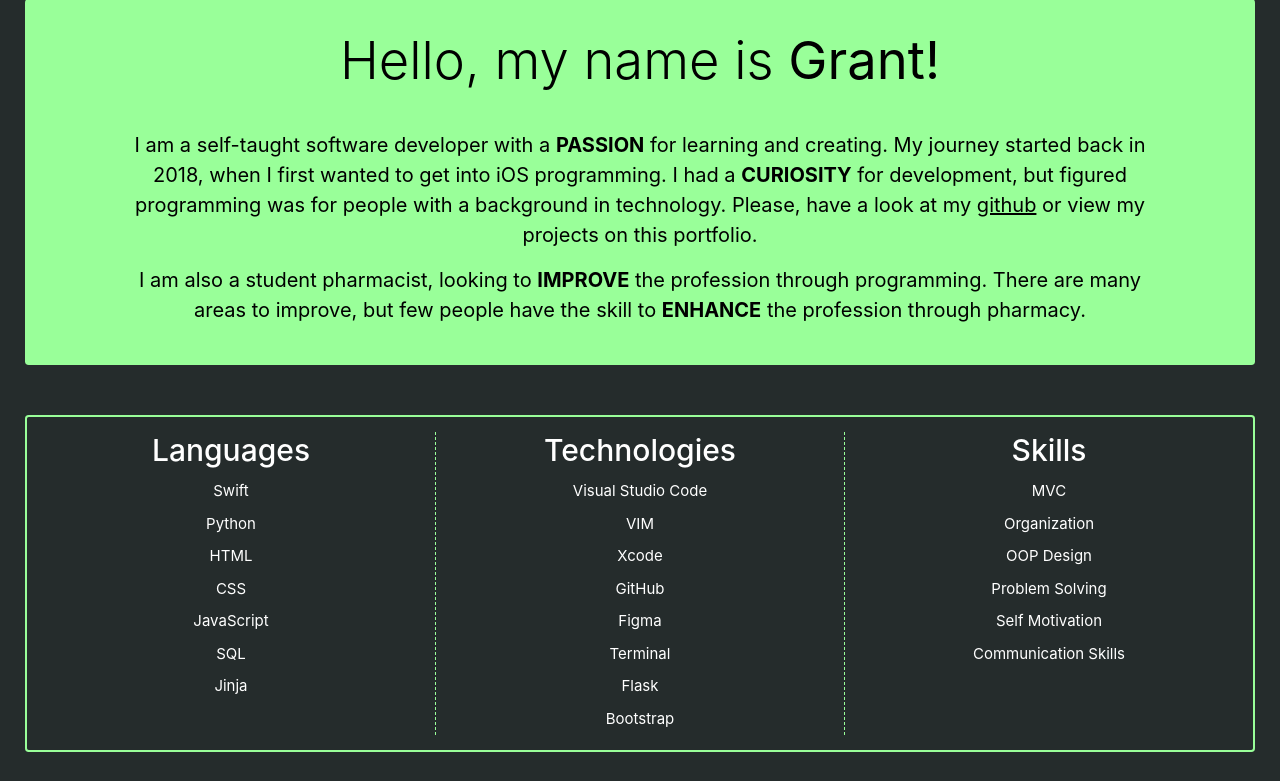
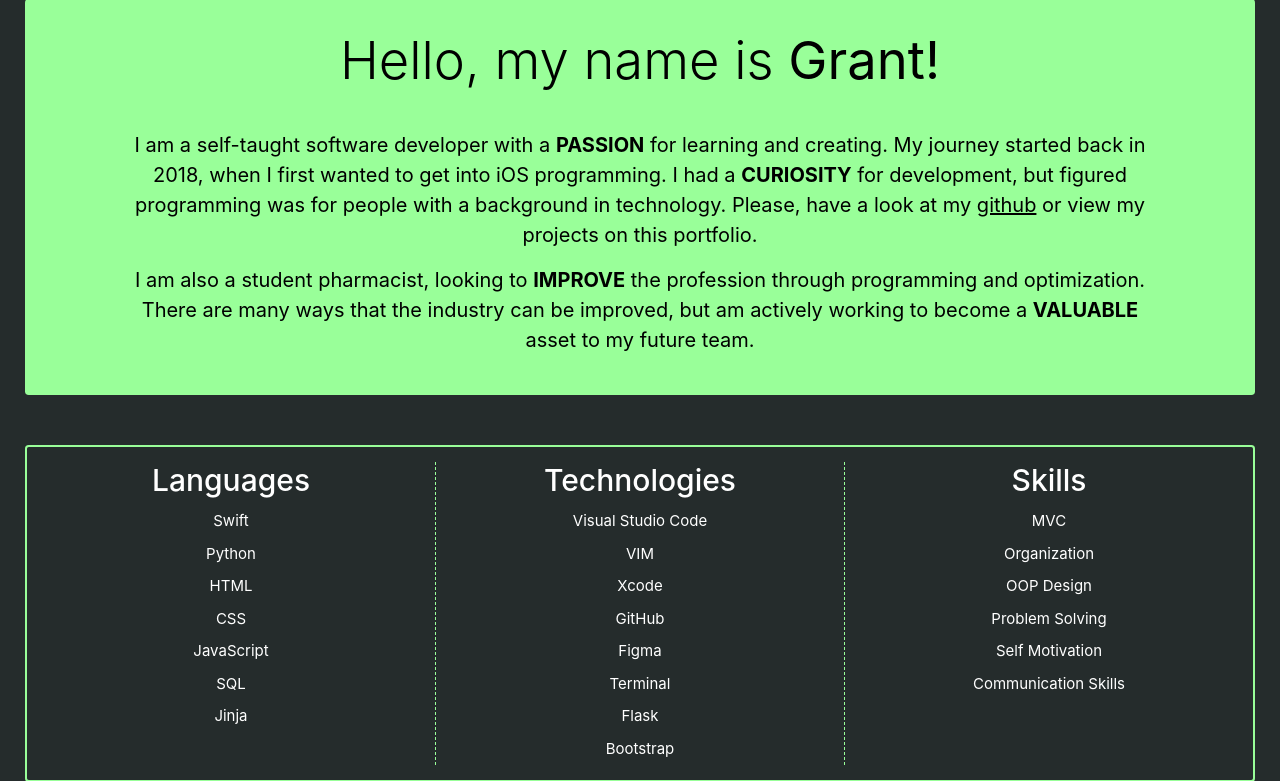
Before and after one commit to G-Sivley/grantsivley, a Flask app: page / in a window 1280 px wide. Shown: the part 851-1632 px from the top of the page. Run offline with Flask 2, Linux system fonts and the light colour scheme; some libraries are stand-ins or nearby versions.

Commit message:
Bio update

```diff
--- a/templates/index.html
+++ b/templates/index.html
@@ -33,8 +33,8 @@
       this portfolio.
     </p>
     <p>
-      I am also a student pharmacist, looking to <strong>IMPROVE</strong> the profession through programming.
-      There are many areas to improve, but few people have the skill to <strong>ENHANCE</strong> the profession through pharmacy.
+      I am also a student pharmacist, looking to <strong>IMPROVE</strong> the profession through programming and optimization.
+      There are many ways that the industry can be improved, but am actively working to become a <strong>VALUABLE</strong> asset to my future team.
     </p>
   </div>
 </section>
```
